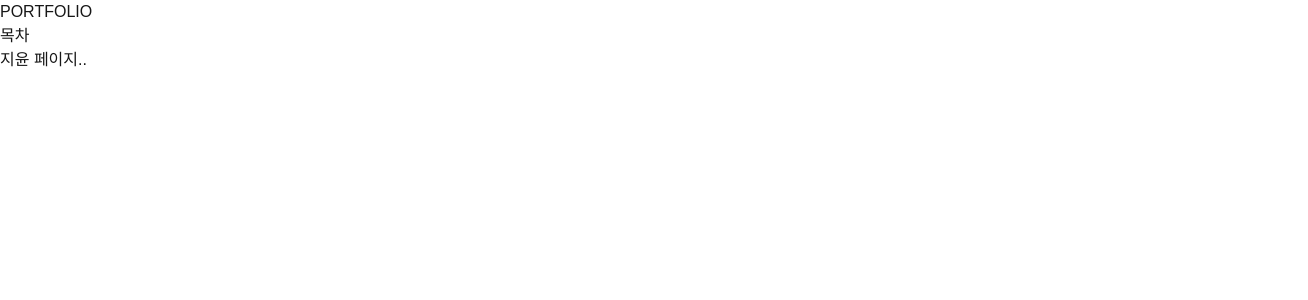
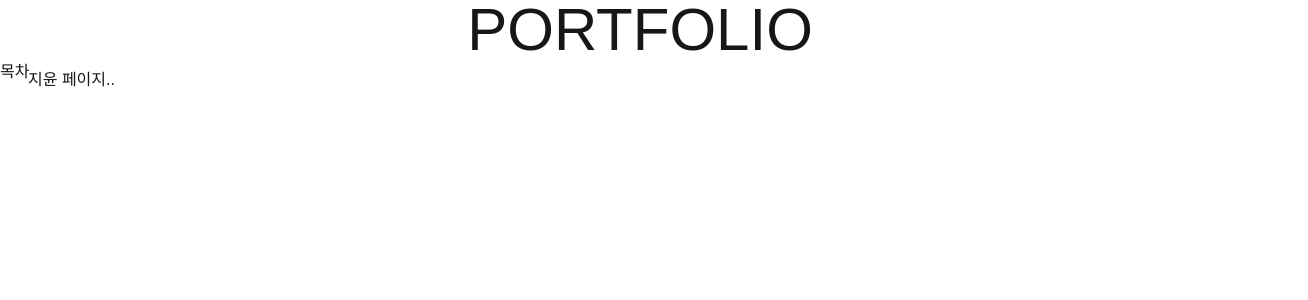
Before and after one commit to yun-21/my_page, a Next.js app in the folder client/: page / in a window 1280 px wide. Shown: the top 300 px of the page, 1308 px wide, since content can reach past the window. Built offline with nearby package versions, Linux system fonts and the light colour scheme.

Commit message:
기본 레이아웃 틀 생성

```diff
--- a/client/src/app/layout.tsx
+++ b/client/src/app/layout.tsx
@@ -26,13 +26,17 @@ export default function RootLayout({
 }>) {
   return (
     <html lang="en">
-      <body>
-        <div>
+      <body className="w-full h-screen flex flex-col">
+        <div className="text-6xl text-center h-1/10">
           PORTFOLIO
         </div>
-        <MenuComponent/>
-        <div>
-          {children}
+        <div className="flex flex-grow relative w-full">
+          <div className="w-2/10 absolute z-10">
+            <MenuComponent/>
+          </div>
+          <div className="flex-grow absolute ml-7 mt-2 h-full w-full z-0">
+            {children}
+          </div>
         </div>
       </body>
     </html>
```
